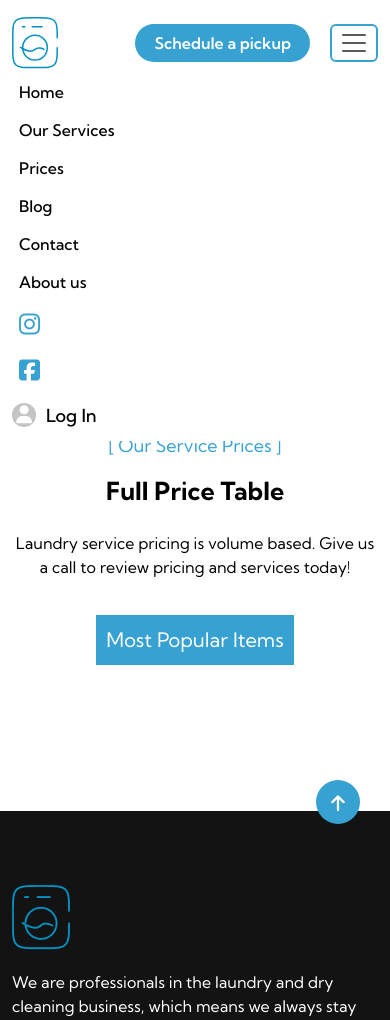
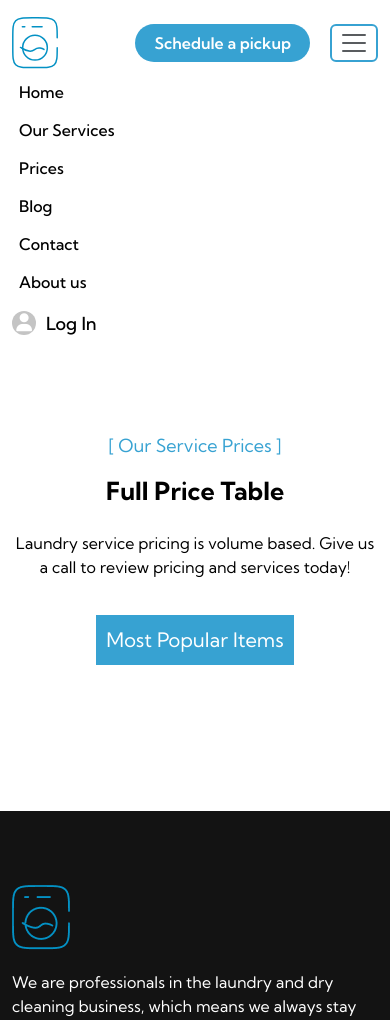
Before and after one commit to das-globally-web/laundry_backend_app, a Django app: page /price in a window 390 px wide, after a click that opens the changed part. Shown: the top 1020 px of the page. Run offline with Django 5.2, Linux system fonts and the light colour scheme; data that the repository does not hold is empty; some libraries are stand-ins or nearby versions.

Commit message:
new nchekj

```diff
--- a/frontend/template/price.html
+++ b/frontend/template/price.html
@@ -154,27 +154,5 @@
   </div>
 </section>
 
-
-
-
-
-
-
-
-<!-- move code  -->
-<div>
-  <button onclick="topFunction()" id="topBtn" title="Go to top"><i class="fa-solid fa-arrow-up"></i></button>
 </div>
-
-
-
-
-</div>
-
-
-
-
-
-
-
 {% endblock %}
--- a/media/css/iroon.css
+++ b/media/css/iroon.css
@@ -1819,6 +1819,13 @@ textarea {
     font-weight: 700;
     font-size: 25px;
   }
+
+  .navbar-expand-navs ul li:nth-child(7){
+    display: none;
+  }
+  .navbar-expand-navs ul li:nth-child(8){
+    display: none;
+  }
 }
 
 @media screen and (max-width: 567px) {
```
Also changed, not shown: frontend/template/servicees.html (+0 -10 lines).
